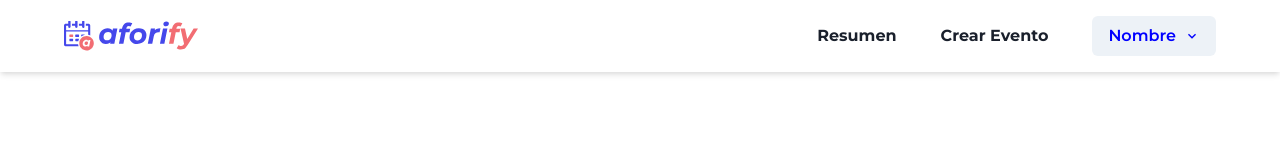
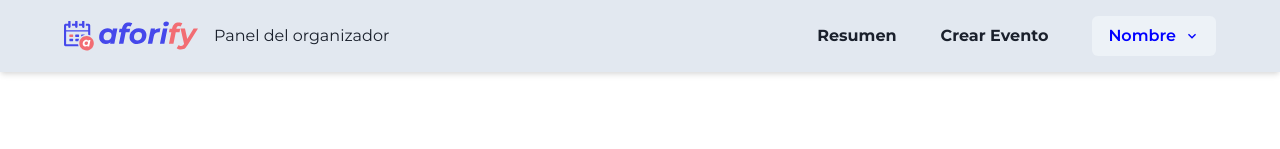
Before and after one commit to LestherGonzalezAguilar/events-aforo-web_front-end, a Next.js app: page /admin in a window 1280 px wide. Shown: the top 149 px of the page. Built offline with nearby package versions, Linux system fonts and the light colour scheme.

Commit message:
feat: changes in dev

```diff
--- a/components/admin/navbar/NavBar.jsx
+++ b/components/admin/navbar/NavBar.jsx
@@ -8,6 +8,7 @@ import {
 import {
   Box,
   Button,
+  Center,
   Flex,
   Menu,
   MenuButton,
@@ -22,7 +23,7 @@ import { Logo } from "./Logo";
 
 export const NavBar = () => {
   return (
-    <Box as="nav" boxShadow="md">
+    <Box as="nav" boxShadow="md" backgroundColor={"gray.200"}>
       <Flex
         px={20}
         style={{ padding: "1em 0" }}
@@ -32,7 +33,10 @@ export const NavBar = () => {
         justifyContent="flex-start"
         alignItems="center"
       >
-        <Logo />
+        <Center justifyContent="flex-start" alignItems="center">
+          <Logo />
+          <Text ml={4}>Panel del organizador</Text>
+        </Center>
         <Show breakpoint="(min-width: 900px)">
           <Spacer />
           <Flex gap={3} alignItems="center" color="gray.800">
--- a/pages/admin/form/index.jsx
+++ b/pages/admin/form/index.jsx
@@ -6,7 +6,7 @@ const index = () => {
   return (
     <>
       <Box>
-        {/* <NavBar /> */}
+        <NavBar />
         <FormCreateEvents />
       </Box>
     </>
```
